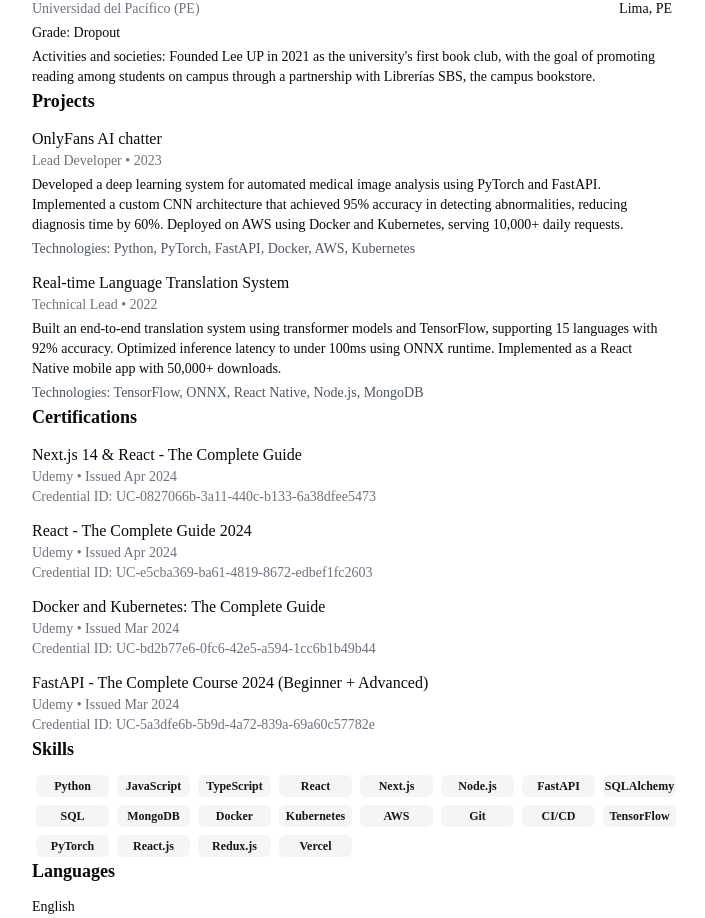
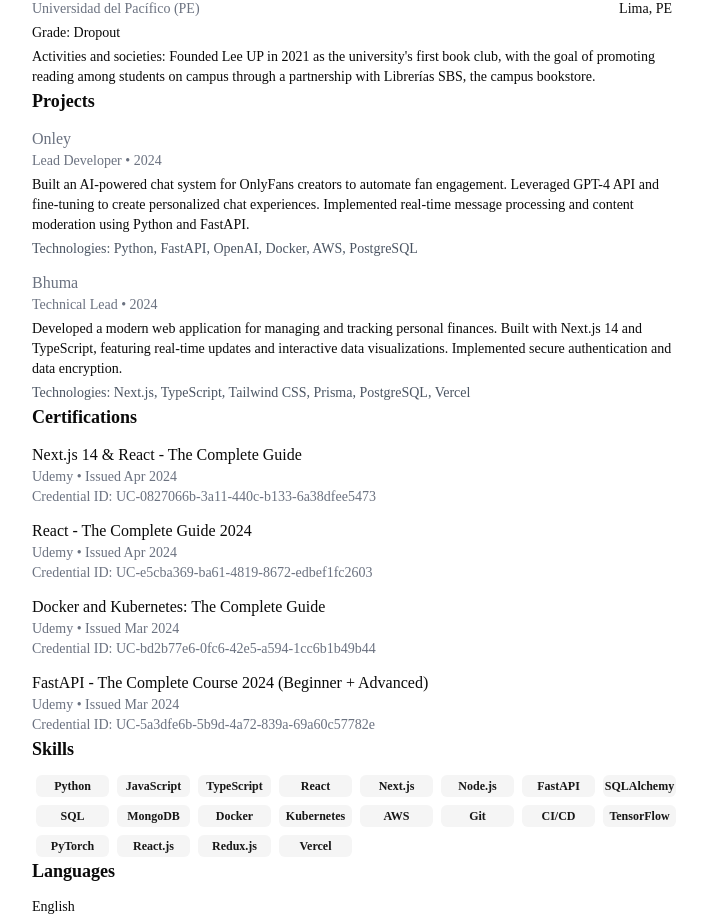
Before and after one commit to alvropena/my-website, a Next.js app: page / in a window 1280 px wide. Shown: the part 957-1875 px from the top of the page, without its empty margins (288-993 px from the left). Built offline with nearby package versions, Linux system fonts and the light colour scheme.

Commit message:
Add new AI projects for 2024

```diff
--- a/app/page.tsx
+++ b/app/page.tsx
@@ -176,16 +176,36 @@
     <h2 className="text-lg font-semibold">Projects</h2>
     <div className="space-y-3">
       <div>
-        <h3 className="text-base font-medium">OnlyFans AI chatter</h3>
-        <p className="text-gray-500">Lead Developer • 2023</p>
-        <p className="mt-1">Developed a deep learning system for automated medical image analysis using PyTorch and FastAPI. Implemented a custom CNN architecture that achieved 95% accuracy in detecting abnormalities, reducing diagnosis time by 60%. Deployed on AWS using Docker and Kubernetes, serving 10,000+ daily requests.</p>
-        <p className="text-gray-600 mt-1">Technologies: Python, PyTorch, FastAPI, Docker, AWS, Kubernetes</p>
+        <div className="flex items-center gap-2">
+
+          <a
+            href="https://onley.ai"
+            target="_blank"
+            rel="noopener noreferrer"
+            className="hover:underline text-gray-500 transition-colors duration-200 hover:text-gray-700"
+          >
+             <h3 className="text-base font-medium">Onley</h3>
+          </a>
+        </div>
+        <p className="text-gray-500">Lead Developer • 2024</p>
+        <p className="mt-1">Built an AI-powered chat system for OnlyFans creators to automate fan engagement. Leveraged GPT-4 API and fine-tuning to create personalized chat experiences. Implemented real-time message processing and content moderation using Python and FastAPI.</p>
+        <p className="text-gray-600 mt-1">Technologies: Python, FastAPI, OpenAI, Docker, AWS, PostgreSQL</p>
       </div>
       <div>
-        <h3 className="text-base font-medium">Real-time Language Translation System</h3>
-        <p className="text-gray-500">Technical Lead • 2022</p>
-        <p className="mt-1">Built an end-to-end translation system using transformer models and TensorFlow, supporting 15 languages with 92% accuracy. Optimized inference latency to under 100ms using ONNX runtime. Implemented as a React Native mobile app with 50,000+ downloads.</p>
-        <p className="text-gray-600 mt-1">Technologies: TensorFlow, ONNX, React Native, Node.js, MongoDB</p>
+        <div className="flex items-center gap-2">
+
+          <a
+            href="https://bhuma.dev"
+            target="_blank"
+            rel="noopener noreferrer"
+            className="hover:underline text-gray-500"
+          >
+            <h3 className="text-base font-medium">Bhuma</h3>
+          </a>
+        </div>
+        <p className="text-gray-500">Technical Lead • 2024</p>
+        <p className="mt-1">Developed a modern web application for managing and tracking personal finances. Built with Next.js 14 and TypeScript, featuring real-time updates and interactive data visualizations. Implemented secure authentication and data encryption.</p>
+        <p className="text-gray-600 mt-1">Technologies: Next.js, TypeScript, Tailwind CSS, Prisma, PostgreSQL, Vercel</p>
       </div>
     </div>
   </section>
```
